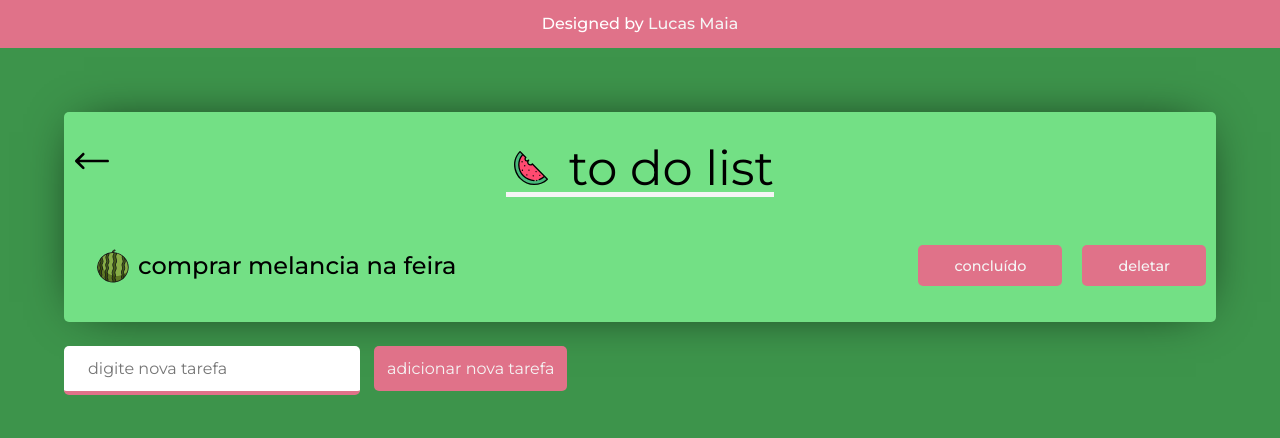
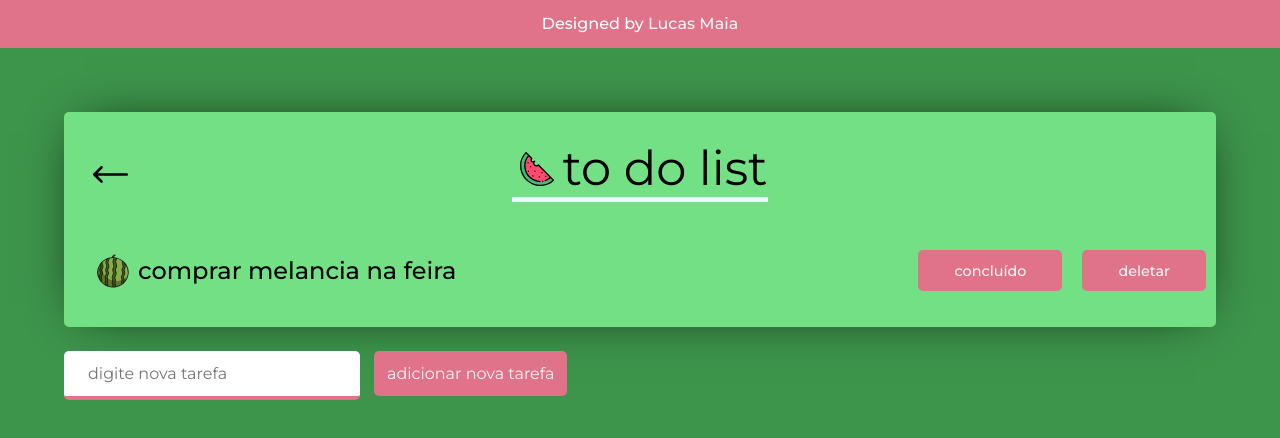
Before and after one commit to lucas-spqr/to-do-list, a plain HTML site: page source/html/index.html in a window 1280 px wide. Drawn offline with Linux system fonts and the light colour scheme.

Commit message:
Fixed return arrow position, added hover feature, displayed header on a grid layout

```diff
--- a/source/css/style.css
+++ b/source/css/style.css
@@ -69,11 +69,11 @@ header{
     box-shadow: 0px 0px 50px -20px black;
 }
 
-/* CONSERTAAAAAAAAAAAAAAAAAAAAAAAAAAAAAAR */
-#returnPageArrow{
-    position: absolute;
-
-    left: 4.2em;
+.containerHeader{
+    display: grid;
+    grid-template-areas:
+    "return-arrow title blank-space";
+    grid-template-columns: 1fr 4fr 1fr;
 }
 
 .container img{
@@ -82,17 +82,46 @@ header{
     height: 34px;
 }
 
-.container h1{
-    font-size: 3em; /* 3 * 16px */
+.headerDiv{
+    font-size: 3em;
     color: black;
     text-align: center;
 
+    margin: 0 auto .8em;
     margin-bottom: 1em;
+    padding-bottom: 5px;
 
     border-bottom: 5px solid whitesmoke;
 
-    display: inline-block;
+    display: flex;
+    justify-content: center;
+
     width: fit-content;
+}
+
+.containerHeader a{
+    width: 35px;
+    height: 35px;
+
+    background-image: url("../images/return-arrow-black.svg");
+    background-repeat: no-repeat;
+    background-position: center;
+    background-size: cover;
+
+    margin-left: 1.8em;
+    margin-top: .8em;
+}
+
+.containerHeader a:hover{
+    background-image: url("../images/return-arrow-pink.svg");
+    background-repeat: no-repeat;
+    background-position: center;
+    background-size: cover;
+}
+
+.headerImage{
+    position: relative;
+    top: 8px;
 }
 
 .containerTarefa{
@@ -108,7 +137,6 @@ header{
     padding-left: 1em;
 
     margin-bottom: 20px;
-
 }
 
 .containerTarefa li{
--- a/source/html/index.html
+++ b/source/html/index.html
@@ -28,12 +28,12 @@
 
         <div class="containerHeader">
 
-            <img id="returnPageArrow" src="../images/seta-esquerda.svg" alt="">
+            <a id="returnPageArrow" href="./landing-page.html"></a>
 
-            <h1>
-                <img src="../images/melancia-aberta.svg" alt="Melancia por flaticon">
-                to do list
-            </h1>
+            <div class="headerDiv">
+                <img class="headerImage" src="../images/melancia-aberta.svg" alt="Melancia por flaticon">
+                <h1>to do list</h1>
+            </div>
         </div>
 
     </div>
```
Also changed, not shown: source/images/return-arrow-black.svg (renamed from source/images/seta-esquerda.svg), source/images/return-arrow-pink.svg (added).
